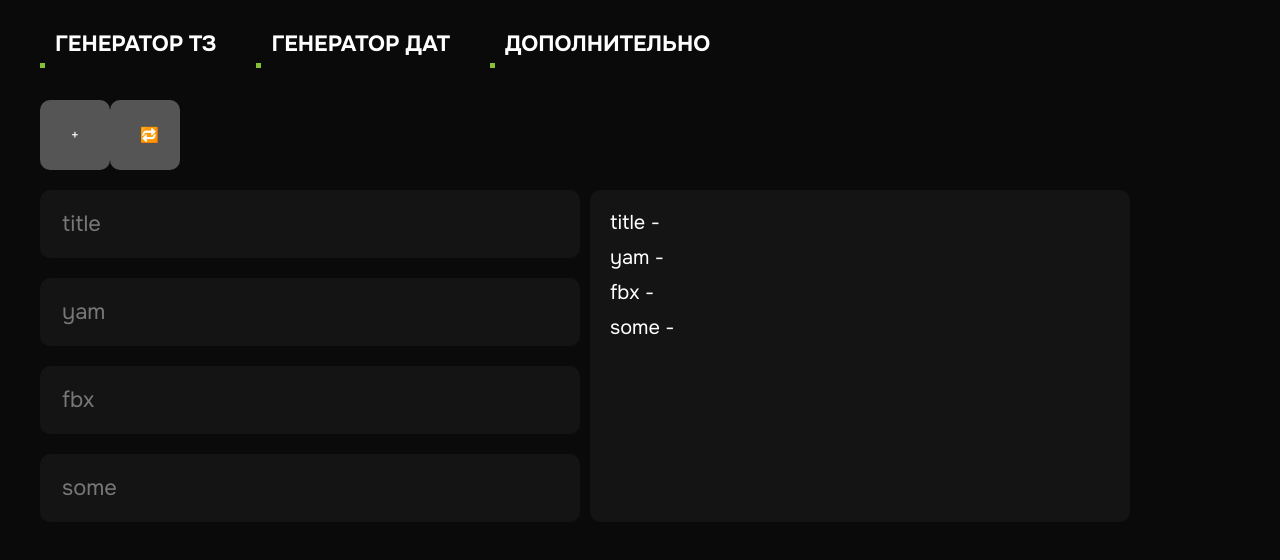
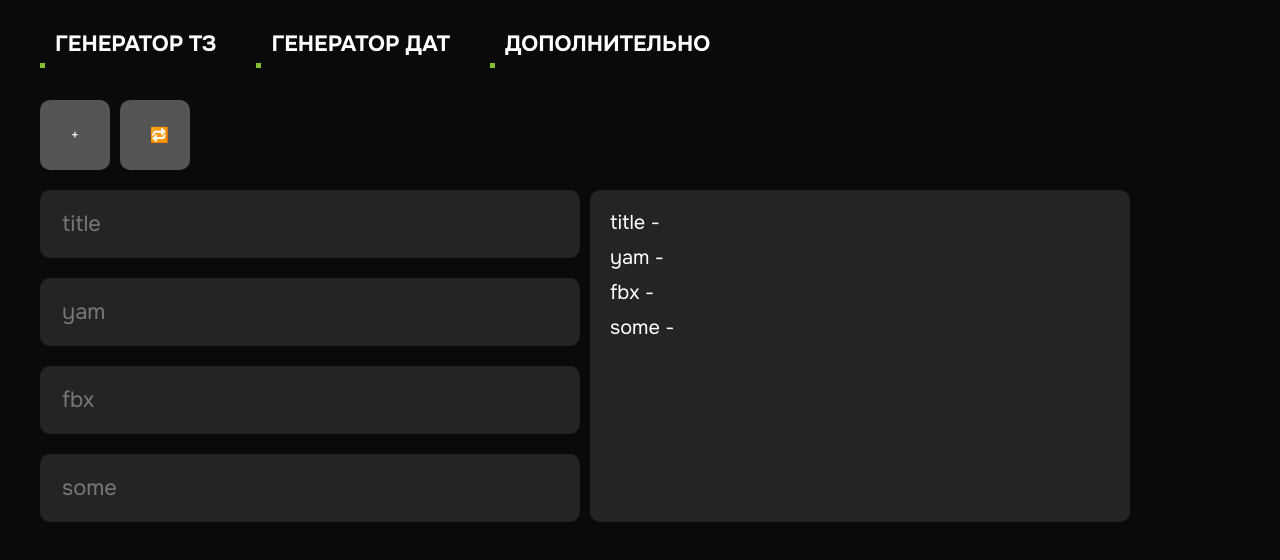
Before and after one commit to kiriushkin/content-manager-app-v2, a React (Create React App) app: page / in a window 1280 px wide. Shown: the top 560 px of the page. Built offline with nearby package versions, Linux system fonts and the light colour scheme.

Commit message:
Minor fixes

```diff
--- a/src/Components/TS-Generator/TS-Generator.jsx
+++ b/src/Components/TS-Generator/TS-Generator.jsx
@@ -34,7 +34,19 @@ const TS_Generator = () => {
       text.push(`${title} - ${value}`);
     });
 
-    return text.map((_) => <PreviewLine text={_} />);
+    return text.map((_, index) => <PreviewLine text={_} key={index} />);
+  };
+
+  const closeOnOutsideClick = (e, ref) => {
+    const dialogDimensions = ref.current.getBoundingClientRect();
+    if (
+      e.clientX < dialogDimensions.left ||
+      e.clientX > dialogDimensions.right ||
+      e.clientY < dialogDimensions.top ||
+      e.clientY > dialogDimensions.bottom
+    ) {
+      ref.current.close();
+    }
   };
 
   useEffect(() => {
@@ -134,7 +146,9 @@ const TS_Generator = () => {
           <dialog
             className="ts-gen__modal"
             ref={customModal}
-            onClick={() => customModal.current.close()}
+            onClick={(e) => {
+              closeOnOutsideClick(e, customModal);
+            }}
           >
             <form method="dialog">
               <Input
--- a/src/Components/TS-Generator/TS-Generator.scss
+++ b/src/Components/TS-Generator/TS-Generator.scss
@@ -1,6 +1,6 @@
 .ts-gen {
   &__container {
-    container: ts-gen / inline-size;
+    // container: ts-gen / inline-size;
 
     width: 100%;
     max-width: var(--wrapper);
@@ -62,6 +62,10 @@
 
     &-wrapper {
       position: relative;
+      width: 100%;
+
+      display: flex;
+      gap: 10px;
     }
   }
 
@@ -137,7 +141,7 @@
   }
 }
 
-@container ts-gen (min-width: 1024px) {
+@media (min-width: 1024px) {
   .ts-gen {
     &__block {
       flex-basis: 45%;
--- a/src/index.scss
+++ b/src/index.scss
@@ -3,7 +3,8 @@
   --gray: #555;
   --gray-2: #777;
   --black: #0a0a0a;
-  --black-2: #141414;
+  --black-2: #242424;
+  --black-3: #333;
   --yellow: #f6e179;
   --red: #b80c09;
   --green: #86c133;
```
